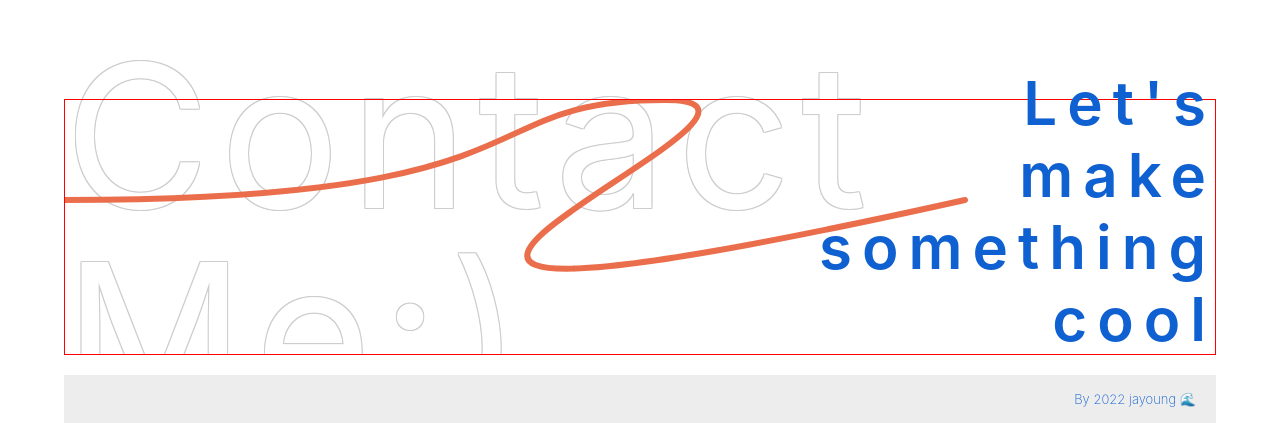
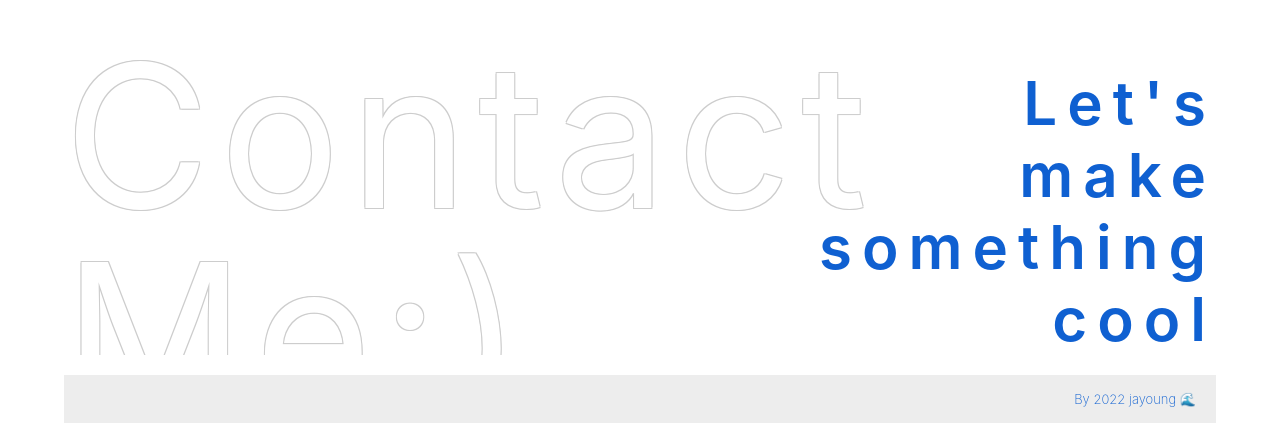
Before and after one commit to jayoung-cinnamon/jayoung, a React (Create React App) app: page / in a window 1280 px wide. Shown: the part 4235-4658 px from the top of the page. Built offline with nearby package versions, Linux system fonts and the light colour scheme.

Commit message:
[STYLE] Delete useless code

```diff
--- a/src/components/Contact.jsx
+++ b/src/components/Contact.jsx
@@ -7,7 +7,7 @@ const Contact = forwardRef((props, ref) => {
     <Container ref={ref}>
       <MainText text={`Contact Me:)`}></MainText>
       <SubText>{`Let's\nmake\nsomething\ncool`}</SubText>
-      <SvgContainer>
+      {/* <SvgContainer>
         <path
           d="m0 100 C 500 100, 400 0, 600 00 S 00 300, 900 100"
           stroke="#eb6e4c"
@@ -15,7 +15,7 @@ const Contact = forwardRef((props, ref) => {
           strokeWidth="6"
           strokeLinecap="round"
         />
-      </SvgContainer>
+      </SvgContainer> */}
     </Container>
   );
 });
```
